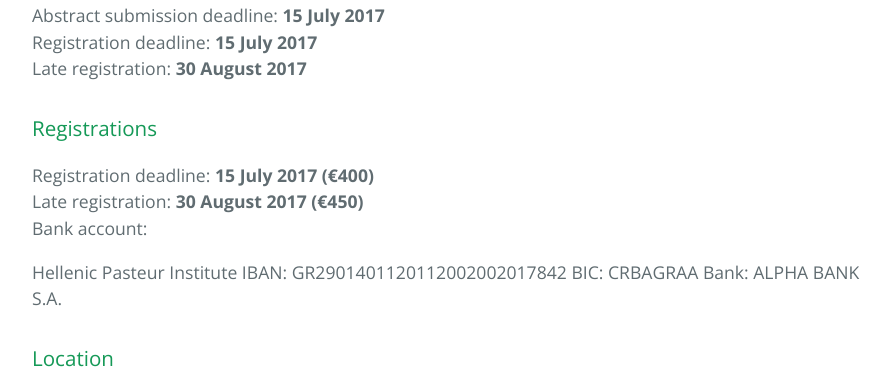
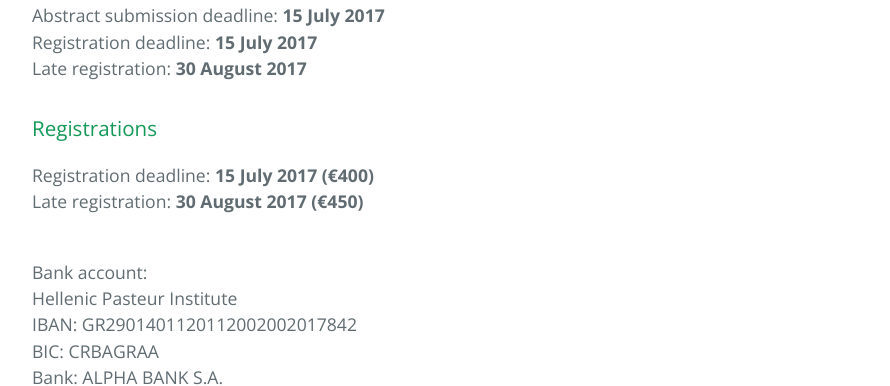
Before and after one commit to moodmosaic/pivac17, a Jekyll site: the page index.html, which Jekyll copies as it is, in a window 1280 px wide and 900 px high, scrolled down 2710 px, cut to the strip 0-386 px from the top of the window. Shown: the whole strip, without its empty margins (192-1082 px from the left). Built offline with Jekyll 4.4.1, drawn with Linux system fonts in a browser that asks for light colours; some of the changed lines change nothing that is shown.

Commit message:
Add space between bank account elements.

```diff
--- a/index.html
+++ b/index.html
@@ -114,12 +114,12 @@ Late registration: <b>30 August 2017</b></p>
 <br>
 Late registration: <b>30 August 2017 (€450)</b>
 <br>
-Bank account:
-<p>
-Hellenic Pasteur Institute
-IBAN: GR2901401120112002002017842
-BIC: CRBAGRAA
-Bank: ALPHA BANK S.A.
+<br>
+<p>Bank account:
+<br>Hellenic Pasteur Institute
+<br>IBAN: GR2901401120112002002017842
+<br>BIC: CRBAGRAA
+<br>Bank: ALPHA BANK S.A.
 </p>
 
 <h3>
```
